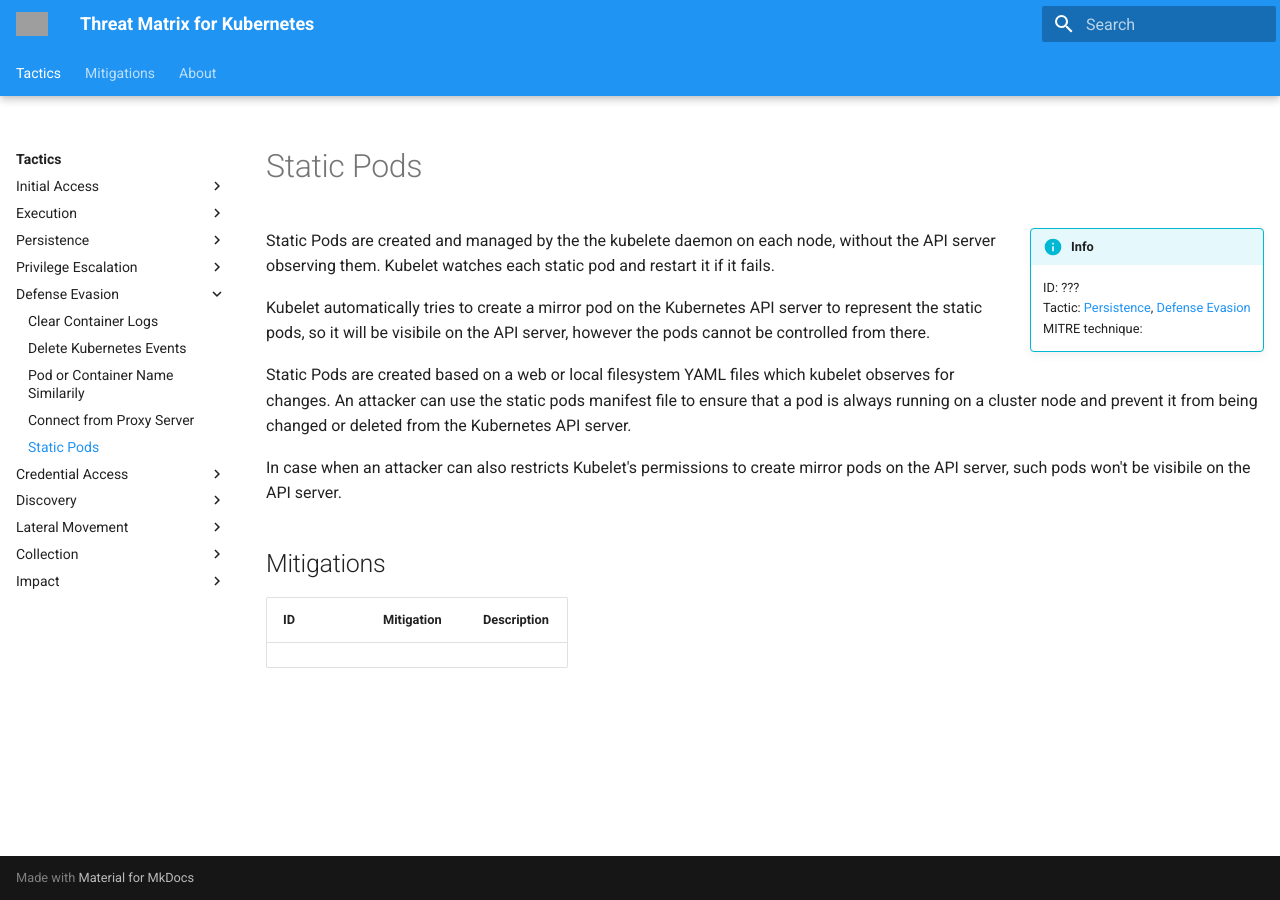
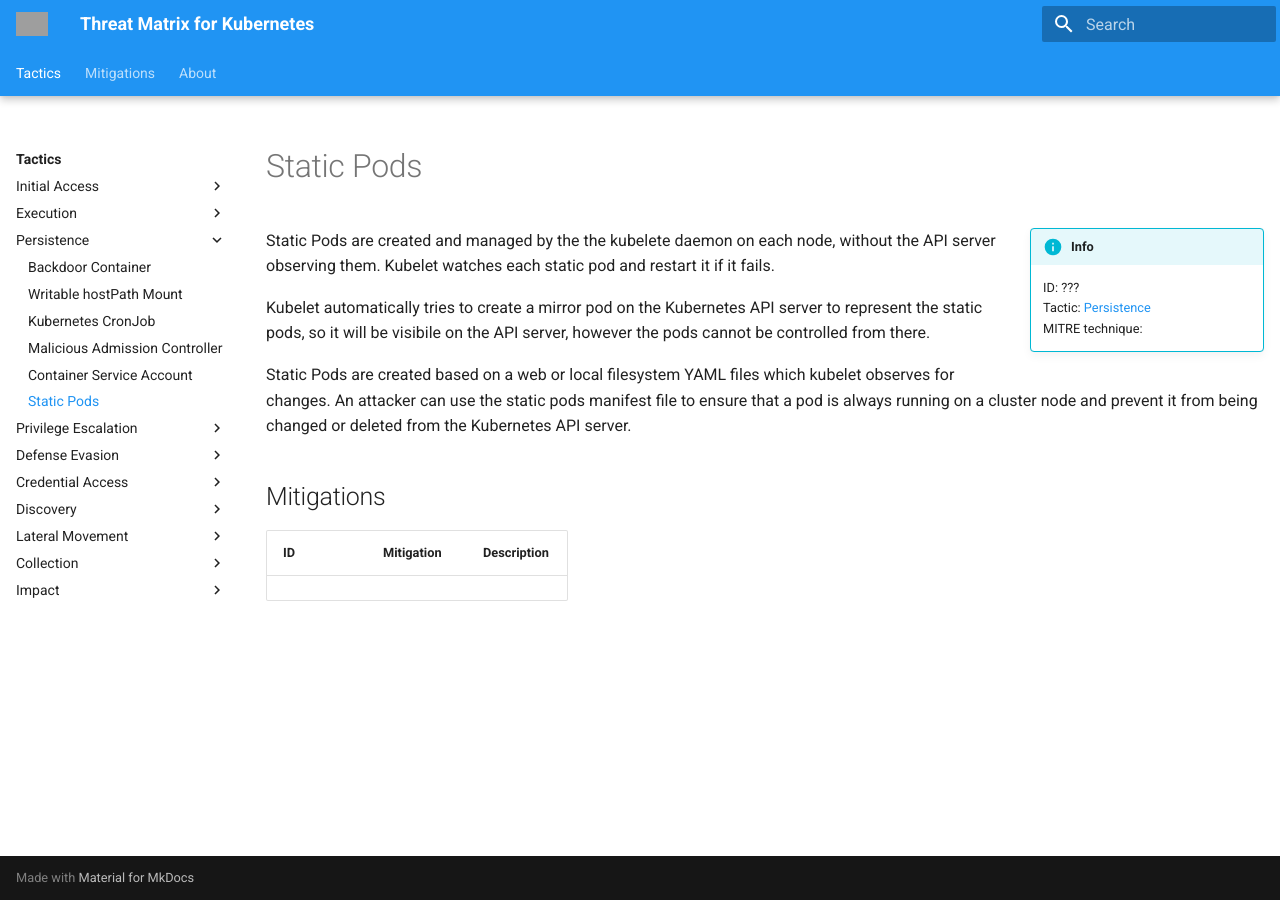
Before and after one commit to microsoft/Threat-Matrix-for-Kubernetes, an MkDocs documentation site: the page built from docs/techniques/Static Pods.md, in a window 1280 px wide. Built offline with MkDocs 1.6.1 and Material for MkDocs 9.7.7, drawn with Linux system fonts in a browser that asks for light colours; grey boxes are pictures that could not be loaded.

Commit message:
remove defense evasion from static pod

```diff
--- a/docs/techniques/Static Pods.md
+++ b/docs/techniques/Static Pods.md
@@ -8,7 +8,7 @@
 
 !!! info inline end
     ID: ???<br>
-    Tactic: [Persistence](../tactics/Persistence/index.md), [Defense Evasion](../tactics/DefenseEvasion/index.md) <br>
+    Tactic: [Persistence](../tactics/Persistence/index.md) <br>
     MITRE technique:
 
 Static Pods are created and managed by the the kubelete daemon on each node, without the API server observing them. Kubelet watches each static pod and restart it if it fails.
@@ -18,8 +18,6 @@
 Static Pods are created based on a web or local filesystem YAML files which kubelet observes for changes.
 An attacker can use the static pods manifest file to ensure that a pod is always running on a cluster node and prevent it from being changed or deleted from the Kubernetes API server.
 
-In case when an attacker can also restricts Kubelet's permissions to create mirror pods on the API server, such pods won't be visibile on the API server.
-
 
 ## Mitigations
 
--- a/mkdocs.yml
+++ b/mkdocs.yml
@@ -57,7 +57,6 @@
       - Delete Kubernetes Events: 'techniques/Delete K8S events.md'
       - Pod or Container Name Similarily: 'techniques/Pod or container name similarily.md'
       - Connect from Proxy Server: 'techniques/Connect from Proxy server.md'
-      - Static Pods: 'techniques/Static Pods.md'
     - Credential Access:
       - 'tactics/CredentialAccess/index.md'
       - List Kubernetes Secrets: 'techniques/List K8S secrets.md'
```
Also changed, not shown: docs/index.md (+1 -1 lines).
